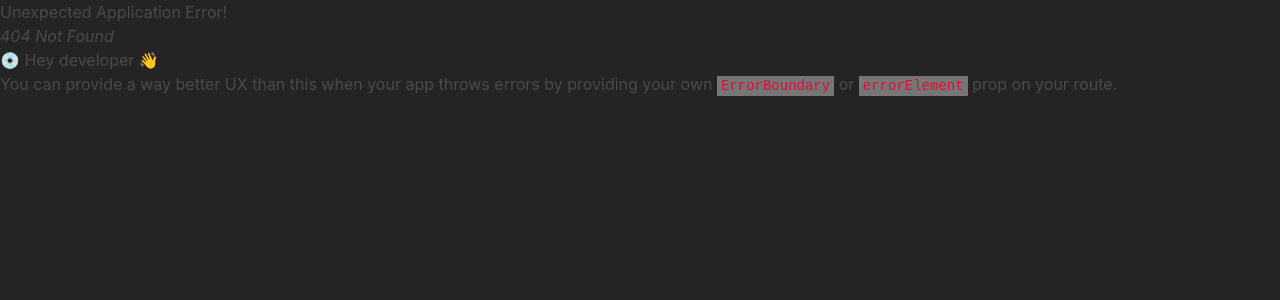
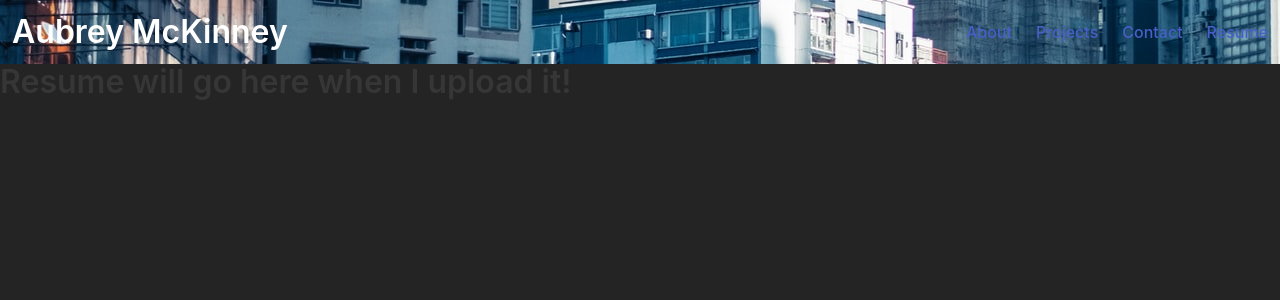
Before and after one commit to Shadowasders/React-Portfolio, a React (Vite) app: page /resume in a window 1280 px wide. Before the commit this address had no page. Shown: the top 300 px of the page. Built offline with nearby package versions, Linux system fonts and the light colour scheme.

Commit message:
fixed resume route

```diff
--- a/src/pages/Resume.jsx
+++ b/src/pages/Resume.jsx
@@ -0,0 +1,7 @@
+export default function Resume() {
+    return (
+        <div className="contact">
+            <h1 className="title">Resume will go here when I upload it!</h1>
+        </div>
+    )
+}
```
Also changed, not shown: src/main.jsx (+6 -6 lines).
